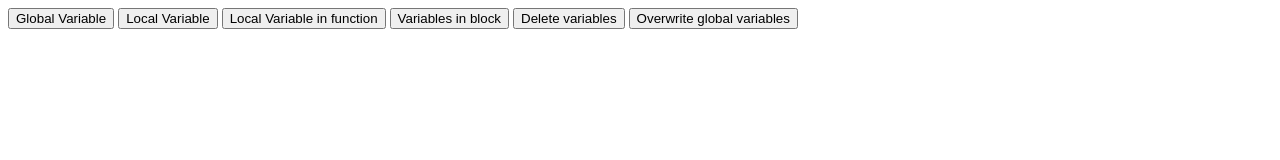
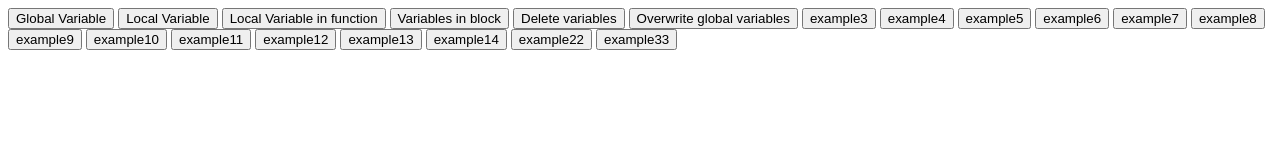
Before and after one commit to junior5783/advanced-js, a plain HTML site: page index.html in a window 1280 px wide. Drawn offline with Linux system fonts and the light colour scheme.

Commit message:
Chapter 1

```diff
--- a/advanced.js
+++ b/advanced.js
@@ -42,3 +42,197 @@ function overwriteGlobalVariables () {
     }
     console.log(localVariable());
 }
+
+function example3 () {
+    var add = new Function("x", "y", "return (x + y + 2);");
+    console.log(add(2,3));
+}
+
+function example4(){
+    var sum = function () {
+        var i, sum=0;
+        for(i=0; i< arguments.length; i++){
+            sum += arguments[i];
+        }
+        return sum;
+    }
+    console.log(sum(4,8,15,16,23,42));
+}
+
+function example5(){
+    var factorial = function (n){
+        if (n <= 0)
+            return 1;
+        else
+            return n * arguments.callee(n-1);
+            //return n * arguments.callee(n - 1);
+    }
+    console.log(factorial(4));
+}
+
+function example6(){
+    CallLevel(); //Call from another function
+}
+function CallLevel(){
+    if(CallLevel.caller == null)
+        console.log("Called by top level");
+    else
+        console.log("Called by another function");
+}
+//CallLevel(); // Call from top level
+
+function example7(){
+    function myobj(){
+        var number = 1;
+    }
+    var x = new String("test");
+
+    if(x.constructor == String)
+        console.log("Object is a string");
+
+    var y = new myobj();
+    if(y.constructor == myobj)
+       console.log("Object constructor is my obj");
+}
+
+function example8(){
+    function myFunc(a,b){
+        console.log(myFunc.length + "," + arguments.length);
+    }
+
+    myFunc(1,2);
+    myFunc(1,2,3);
+    myFunc(1);
+}
+
+function example9(){
+    function array_max(){
+        var i, max = this[0];
+        console.log("max : ",max);
+        for (i=1; i<this.length; i++){
+            if(max<this[i])
+                max = this[i];
+        }
+        return max;
+    }
+
+    Array.prototype.max = array_max;
+
+    var myArray = new Array(7,1,3,11,25,9);
+    console.log(myArray.max());
+}
+
+function example10 () {
+    function callMe (a, b, c){
+        console.log("this: " + this + " a: "+ a + " b: " + b + " c: " +c);
+        for( i in callMe.arguments)
+            console.log(callMe.arguments[i]);
+    }
+    //callMe(1,2);
+    //callMe(3, [4,5]);
+     //callMe.apply(3, [4,5]);
+     callMe.apply(1, [4,5,2]);
+}
+
+function example11() {
+    var checkRange = function (value){
+        if (typeof value !== 'number')
+            return false;
+        else
+            return value >= this.minimum && value <= this.maximum;
+    }
+
+    var range = { minimum:10, maximum:20 };
+
+    //Bind
+    var boundCheckRange = checkRange.bind(range);
+
+    var result = boundCheckRange(12);
+
+    console.log(result);
+}
+
+function example12 () {
+    function callMe (a, b){
+        console.log("this: " + this + " a: "+ a + " b: " + b);
+        for( i in callMe.arguments)
+            console.log(callMe.arguments[i]);
+    }
+    callMe(1,2);
+    callMe.call(1, 4,5);
+    //callMe.apply(3, [4,5]);
+}
+
+function example13() {
+    function CreateRadixTable () {
+        var s = "";
+
+        s += "    Hex    Dec    Bin  \n";
+
+        for (x=0; x<16; x++) {
+            s +="    ";
+            s +=x.toString(16);
+            s += "    ";
+            if (x<10) s += "  ";
+            s += x.toString(10);
+            s += "    ";
+
+            s += x.toString(2);
+            s += "\n"
+        }
+        return(s);
+    }
+    console.log(CreateRadixTable());
+}
+
+function example14() {
+    function f(){};
+    console.log(f.valueOf());
+}
+
+function example22() {
+    function load (context) {
+        var defaults = {
+            name:"dfdfdff",
+            address: "address",
+            phone: "(123) 445454",
+        };
+
+        var context = extend(defaults, context);
+        console.log(context);
+    }
+
+    function extend () {
+        for (var i =1; i< arguments.length; i++)
+            for(key in arguments[i])
+                if(arguments[i].hasOwnProperty(key))
+                    arguments[0][key] = arguments[i][key];
+        return arguments[0];
+    }
+
+    load({name: 'Junior Sanchez', address:'123 main', age:25});
+    load({email:'khfjksjdfk@gmail.com'});
+    load({phone:'121212-45454'});
+}
+
+function example33 () {
+    var add = function (a, b) {
+        if ( typeof a != 'number' || typeof b != 'number' ){
+            throw {
+                name : 'TypeError',
+                message : 'Add needs numbers'
+            };
+        }
+        return a + b;
+    }
+
+    var try_it = function () {
+        try {
+            console.log(add(4,5));
+            add('seven');
+        } catch(e){
+            console.log(e.name + ' : ' + e.message);
+        }
+    }
+    try_it();
+}
--- a/index.html
+++ b/index.html
@@ -9,5 +9,19 @@
         <button onclick="variablesInBlock(true)">Variables in block</button>
         <button onclick="deleteVariables()">Delete variables</button>
         <button onclick="overwriteGlobalVariables()">Overwrite global variables</button>
+        <button onclick="example3()">example3</button>
+        <button onclick="example4()">example4</button>
+        <button onclick="example5()">example5</button>
+        <button onclick="example6()">example6</button>
+        <button onclick="example7()">example7</button>
+        <button onclick="example8()">example8</button>
+        <button onclick="example9()">example9</button>
+        <button onclick="example10()">example10</button>
+        <button onclick="example11()">example11</button>
+        <button onclick="example12()">example12</button>
+        <button onclick="example13()">example13</button>
+        <button onclick="example14()">example14</button>
+        <button onclick="example22()">example22</button>
+        <button onclick="example33()">example33</button>
     </body>
 </html>
```
Also changed, not shown: closures.html (added, +13 -0 lines), closures.js (added, +93 -0 lines).
